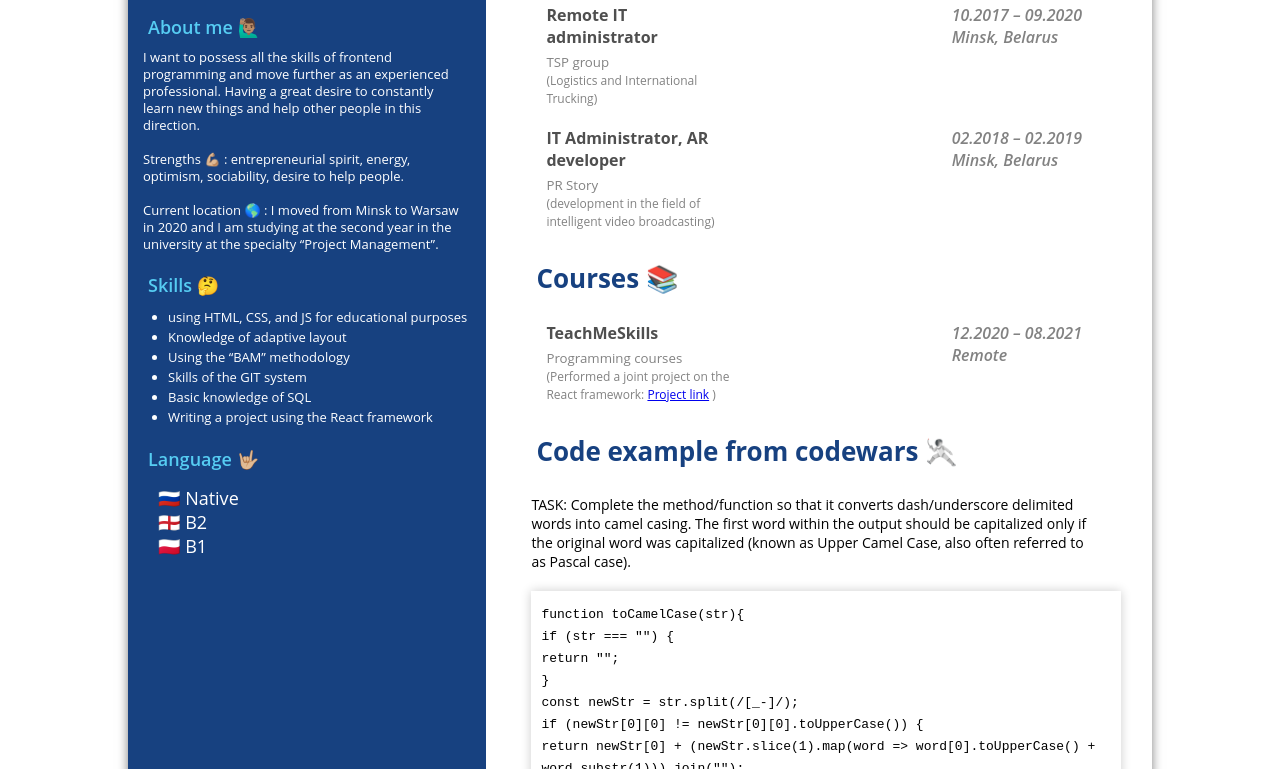
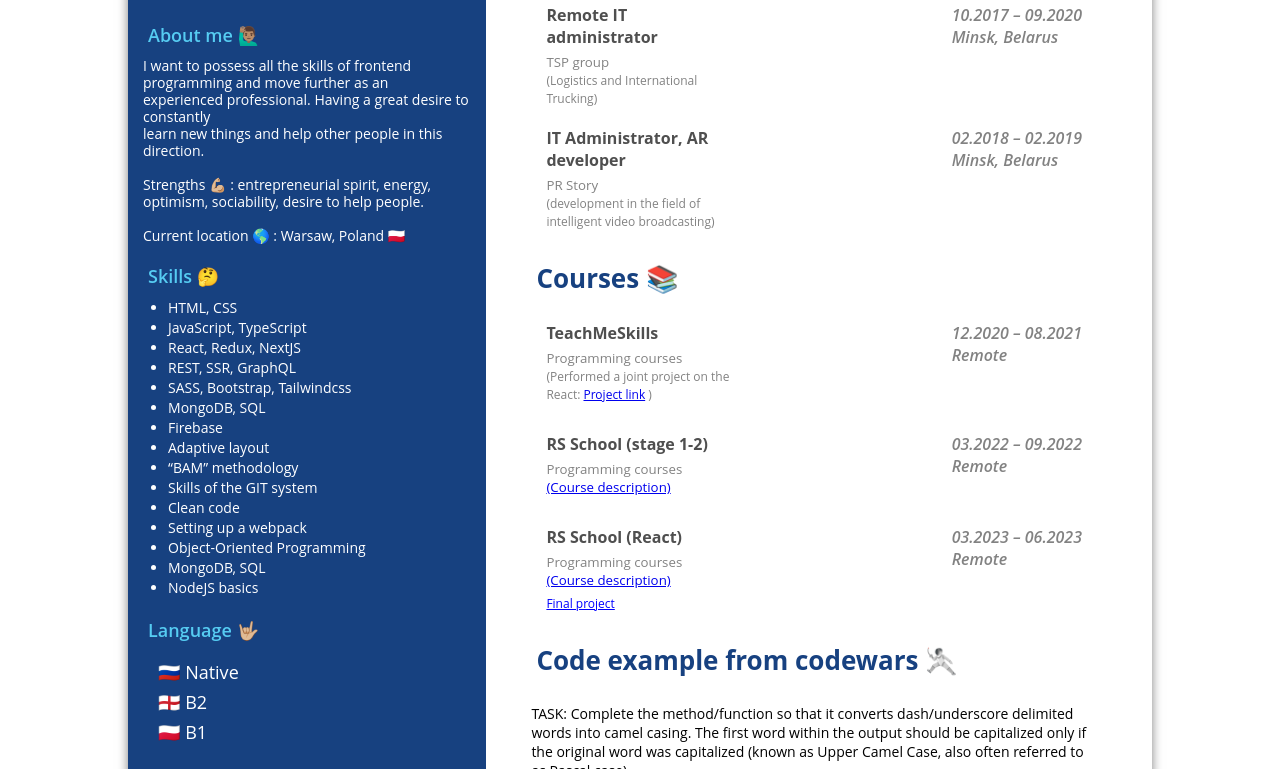
Before and after one commit to KirillKolchanov/rsschool-cv, a plain HTML site: page index.html in a window 1280 px wide. Shown: the part 473-1242 px from the top of the page. Drawn offline with Linux system fonts and the light colour scheme.

Commit message:
fix: change personal information, fix some styles

```diff
--- a/index.html
+++ b/index.html
@@ -22,7 +22,7 @@
           <i class="fa fa-2x fa-telegram"></i><a href="https://t.me/kirya_ko" class="contact-links">@kirya_ko</a><br>
           <i class="fa fa-2x fa-github"></i><a href="https://github.com/KirillKolchanov/" class="contact-links">@KirillKolchanov</a><br>
           <i class="fa fa-2x fa-linkedin"></i><a href="https://www.linkedin.com/in/kirillkolchanov/" class="contact-links">KirillKolchanov</a> <br>
-          <i class="fa fa-2x fa-envelope-o"></i><span class="contact-links">kirill.kolchanov.work@gmail.com</span>
+          <i class="fa fa-2x fa-envelope-o"></i><a href="mailto:kirill.kolchanov.work@gmail.com" class="contact-links">kirill.kolchanov.work@gmail.com</a>
         </p>
       </div>
       <div class="about-me">
@@ -31,17 +31,26 @@
           <br><br>
           Strengths 💪🏼 : entrepreneurial spirit, energy, optimism, sociability, desire to help people.
           <br><br>
-          Current location 🌎 : I moved from Minsk to Warsaw in 2020 and I am studying at the second year in the university at the specialty “Project Management”.</p>
+          Current location 🌎 : Warsaw, Poland 🇵🇱</p>
       </div>
       <div class="skills">
         <h4 class="leftside-header">Skills 🤔</h4>
         <ul class="leftside-text ul-position">
-          <li>using HTML, CSS, and JS for educational purposes</li>
-          <li>Knowledge of adaptive layout</li>
-          <li>Using the “BAM” methodology</li>
+          <li>HTML, CSS</li>
+          <li>JavaScript, TypeScript</li>
+          <li>React, Redux, NextJS</li>
+          <li>REST, SSR, GraphQL</li>
+          <li>SASS, Bootstrap, Tailwindcss</li>
+          <li>MongoDB, SQL</li>
+          <li>Firebase</li>
+          <li>Adaptive layout</li>
+          <li>“BAM” methodology</li>
           <li>Skills of the GIT system</li>
-          <li>Basic knowledge of SQL</li>
-          <li>Writing a project using the React framework</li>
+          <li>Clean code</li>
+          <li>Setting up a webpack</li>
+          <li>Object-Oriented Programming</li>
+          <li>MongoDB, SQL</li>
+          <li>NodeJS basics</li>
         </ul>
       </div>
       <div class="language">
@@ -115,16 +124,36 @@
       <div class="courses-part">
         <h3 class="rightside-header">Courses 📚</h3>
 
-        <div class="ed-part vr-part">
+        <div class="ed-part">
           <div class="education-text">
             <h4 class="education-spec">TeachMeSkills</h5>
-            <h5 class="education-location">Programming courses<br><span class="education-level">(Performed a joint project on the React framework: <a href="https://github.com/DmitryKremenetsky/movie-search">Project link</a> )<span></h5>
+            <h5 class="education-location">Programming courses<br><span class="education-level">(Performed a joint project on the React: <a href="https://github.com/DmitryKremenetsky/movie-search">Project link</a> )<span></h5>
           </div>
           <div class="education-date">
             12.2020 – 08.2021 <br> Remote
           </div>
         </div>
+        <div class="ed-part" style="margin-top: 30px;">
+          <div class="education-text">
+            <h4 class="education-spec">RS School (stage 1-2)</h5>
+            <h5 class="education-location">Programming courses<br><a target="_blank" href="https://github.com/rolling-scopes-school/tasks/tree/master/stage1">(Course description)</a></h5>
+          </div>
+          <div class="education-date">
+            03.2022 – 09.2022 <br> Remote
+          </div>
+        </div>
+        <div class="ed-part" style="margin-top: 30px;">
+          <div class="education-text">
+            <h4 class="education-spec">RS School (React)</h5>
+            <h5 class="education-location">Programming courses<br><a target="_blank" href="https://github.com/rolling-scopes-school/tasks/tree/master/react">(Course description)</a></h5>
+            <h5 class="education-location"><a class="education-project" href="https://github.com/novedice/graphiql-app/pull/17">Final project</a></h5>
+          </div>
+          <div class="education-date">
+            03.2023 – 06.2023 <br> Remote
+          </div>
+        </div>
       </div>
+
       <div class="code-example">
         <h3 class="rightside-header">Code example from codewars 🤺</h3>
         <p class="code-text">
--- a/style.css
+++ b/style.css
@@ -2,20 +2,17 @@
   max-width: 1024px;
   box-shadow: 0 0 10px rgba(0,0,0,0.5);
   margin: 0 auto;
-  height: 1500px;
   display: flex;
   font-family: "Open Sans";
 }
 
 .left-side {
   width: 35%;
-  height: 1500px;
   background-color: rgba(23, 65, 128, 1);
 }
 
 .right-side {
   width: 65%;
-  height: 1500px;
 }
 
 .avatar-img {
@@ -57,7 +54,7 @@ h2 {
 }
 
 .leftside-text {
-  font-size: 13px;
+  font-size: 14px;
   font-weight: 400;
   margin: 10px 0 0 15px;
   line-height: 17px;
@@ -88,6 +85,7 @@ h2 {
   color: white;
   font-size: 18px;
   margin: 15px 0 0 30px;
+  line-height: 30px;
 }
 
 .rightside-header {
@@ -139,6 +137,11 @@ h2 {
   font-size: 12px;
 }
 
+.education-project {
+  font-size: 12px;
+  color: blue;
+}
+
 .university-part {
   margin-top: 20px;
   margin-right: 14px;
```
